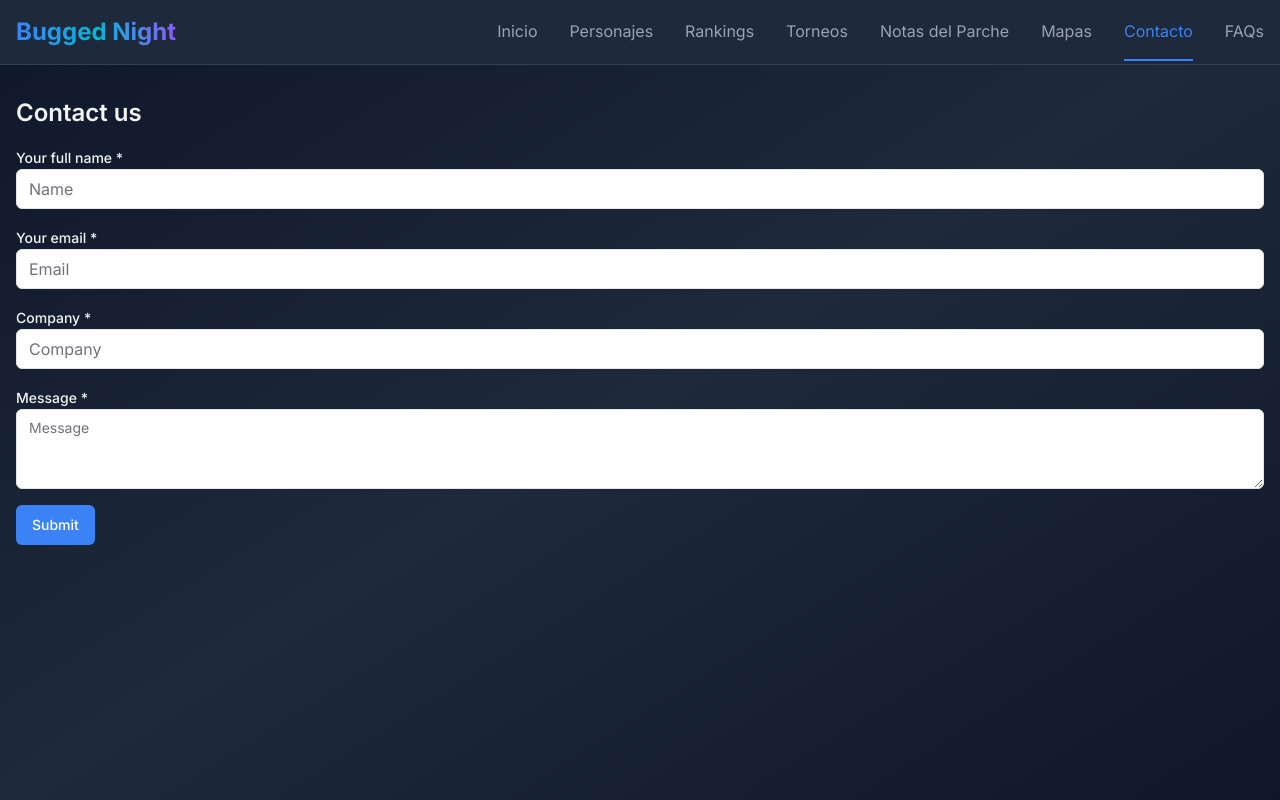
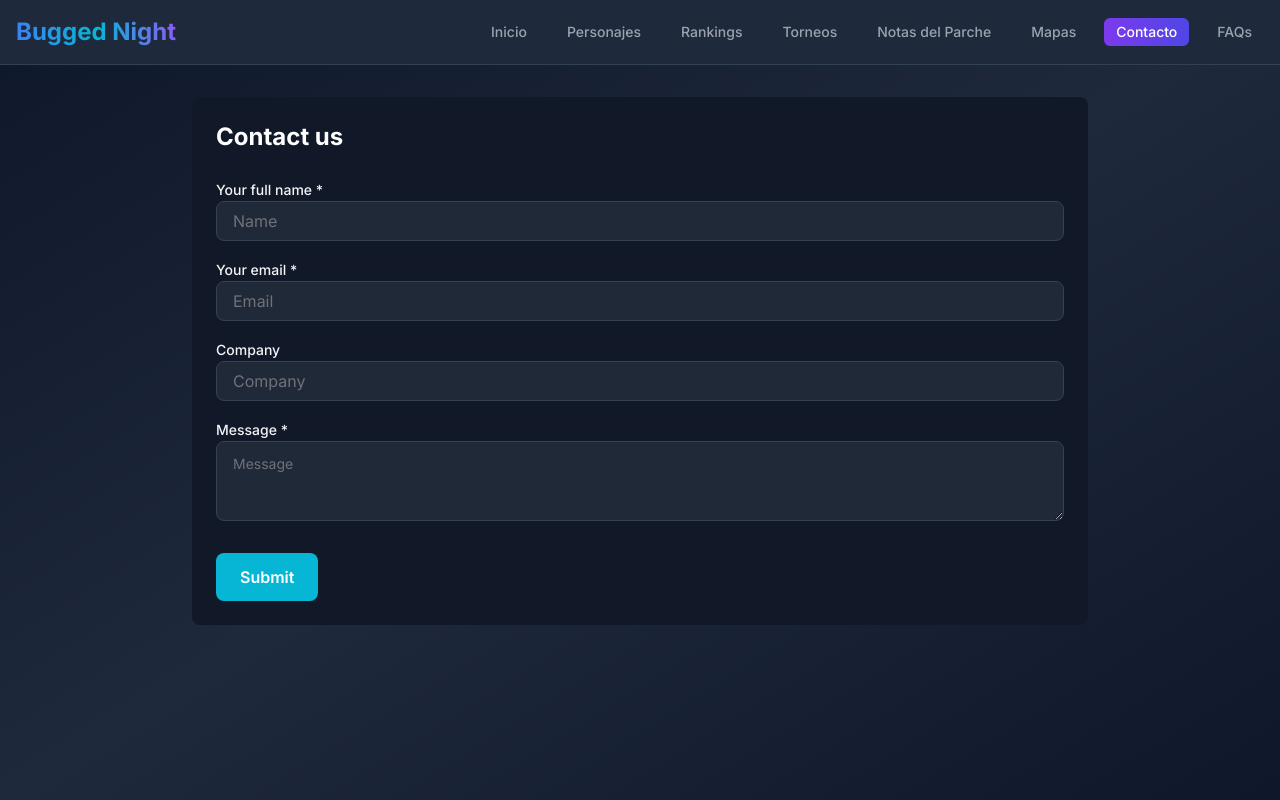
Before and after one commit to shodrig0/bugged-night-blog, a React (Vite) app: page /contactform in a window 1280 px wide. Built offline with nearby package versions, Linux system fonts and the light colour scheme; no server answers; what @cosmicjs/sdk would draw is missing.

Commit message:
cambios nav,contact,carrusel

```diff
--- /dev/null
+++ b/cosmic/blocks/contact-form/AnimatedField.tsx
@@ -0,0 +1,41 @@
+"use client"
+import React, { useState } from "react"
+import { motion } from "framer-motion"
+import { Label } from "../../elements/Label"
+interface AnimatedFieldProps {
+  label: string
+  id: string
+  children: React.ReactNode
+}
+
+export default function AnimatedField({ label, id, children }: AnimatedFieldProps) {
+  const [focused, setFocused] = useState(false)
+
+  return (
+    <motion.div
+      className="relative"
+      initial="hidden"
+      animate="visible"
+      variants={{
+        hidden: { opacity: 0, y: 20 },
+        visible: { opacity: 1, y: 0 },
+      }}
+    >
+      <Label htmlFor={id}>{label}</Label>
+      <motion.div
+        className="rounded-lg"
+        animate={
+          focused
+            ? { boxShadow: "0 0 0 3px rgba(99,102,241,0.6)" }
+            : { boxShadow: "0 0 0 0px rgba(0,0,0,0)" }
+        }
+        transition={{ duration: 0.3 }}
+      >
+        {React.cloneElement(children as React.ReactElement, {
+          onFocus: () => setFocused(true),
+          onBlur: () => setFocused(false),
+        })}
+      </motion.div>
+    </motion.div>
+  )
+}
--- a/cosmic/blocks/contact-form/ContactForm.tsx
+++ b/cosmic/blocks/contact-form/ContactForm.tsx
@@ -2,18 +2,13 @@
 
 import { useState } from "react"
 import { CheckCircle, Loader2, XCircle } from "lucide-react"
+import { motion, AnimatePresence } from "framer-motion"
+
+import { Input } from "../../elements/Input"
+import { Textarea } from "../../elements/TextArea"
+import { addSubmission, AddSubmissionType } from "./actions"
 import { cn } from "../../utils"
-
-import { Button } from '../../elements/Button'
-import { Input } from '../../elements/Input'
-import { Label } from '../../elements/Label'
-import { Textarea } from '../../elements/TextArea'
-// import * as utils from '../../utils'
-// import * as actions from './actions'
-import {
-  addSubmission,
-  AddSubmissionType,
-} from "./actions"
+import AnimatedField from "./AnimatedField"
 
 export function ContactForm({ className }: { className?: string }) {
   const [name, setName] = useState("")
@@ -21,34 +16,30 @@ export function ContactForm({ className }: { className?: string }) {
   const [company, setCompany] = useState("")
   const [message, setMessage] = useState("")
   const [submitting, setSubmitting] = useState(false)
-  const [sumbitted, setSubmitted] = useState(false)
+  const [submitted, setSubmitted] = useState(false)
   const [error, setError] = useState(false)
+
   async function handleSubmitComment(e: React.SyntheticEvent) {
     e.preventDefault()
     setError(false)
     setSubmitting(true)
+
     if (!name.trim() || !email.trim() || !message.trim()) {
       setSubmitting(false)
       setError(true)
       return
     }
+
     const newSubmission: AddSubmissionType = {
       type: "form-submissions",
       title: name,
-      metadata: {
-        email,
-        company,
-        message,
-      },
+      metadata: { email, company, message },
     }
+
     try {
       const res = await addSubmission(newSubmission)
-      if (!res.object) {
-        setSubmitting(false)
-        setError(true)
-        return
-      } else {
-        setSubmitting(false)
+      if (!res.object) throw new Error("No response")
+
       setSubmitted(true)
       setTimeout(() => {
         setSubmitted(false)
@@ -57,99 +48,137 @@ export function ContactForm({ className }: { className?: string }) {
         setCompany("")
         setMessage("")
       }, 3000)
-      }
-    } catch (err) {
+    } catch {
+      setError(true)
+    } finally {
       setSubmitting(false)
-      setError(true)
-      return
     }
   }
-  function handleChangeName(e: React.SyntheticEvent) {
-    const target = e.target as HTMLInputElement
-    setName(target.value)
-  }
-  function handleChangeEmail(e: React.SyntheticEvent) {
-    const target = e.target as HTMLInputElement
-    setEmail(target.value)
-  }
-  function handleChangeCompany(e: React.SyntheticEvent) {
-    const target = e.target as HTMLInputElement
-    setCompany(target.value)
-  }
-  function handleChangeMessage(e: React.SyntheticEvent) {
-    const target = e.target as HTMLInputElement
-    setMessage(target.value)
-  }
+
   return (
-    <div className={cn("mb-8", className)}>
-      <h2 className="mb-4 text-2xl">Contact us</h2>
+    <motion.div
+      initial={{ opacity: 0, y: 40 }}
+      animate={{ opacity: 1, y: 0 }}
+      transition={{ duration: 0.6, ease: "easeOut" }}
+      className={cn("max-w-4xl mx-auto bg-gray-900 p-6 rounded-lg", className)}
+    >
+      <h2 className="mb-6 text-2xl font-bold text-white">Contact us</h2>
+
+      {/* Error */}
+      <AnimatePresence>
         {error && (
-        <div className="mb-4 flex rounded-xl border border-red-500 p-8">
-          <XCircle className="relative top-1 mr-4 h-4 w-4 shrink-0 text-red-500" />
+          <motion.div
+            key="error"
+            initial={{ opacity: 0, y: -10 }}
+            animate={{ opacity: 1, y: 0 }}
+            exit={{ opacity: 0, y: -10 }}
+            transition={{ duration: 0.3 }}
+            className="mb-4 flex rounded-xl border border-red-500 p-4 bg-red-900/20 text-red-400"
+          >
+            <XCircle className="mr-2 h-5 w-5 shrink-0" />
+            <span>
               There was an error with your request. Make sure all fields are valid.
-        </div>
+            </span>
+          </motion.div>
         )}
-      {sumbitted ? (
-        <div className="flex rounded-xl border border-green-500 p-8">
-          <CheckCircle className="relative top-1 mr-4 h-4 w-4 shrink-0 text-green-500" />
-          Message submitted.
-        </div>
-      ) : (
-        <>
-          <div className="mb-4">
-            <Label htmlFor="name">Your full name *</Label>
+      </AnimatePresence>
+
+      {/* Success */}
+      <AnimatePresence>
+        {submitted && (
+          <motion.div
+            key="success"
+            initial={{ opacity: 0, scale: 0.9 }}
+            animate={{ opacity: 1, scale: 1 }}
+            exit={{ opacity: 0, scale: 0.9 }}
+            transition={{ duration: 0.4 }}
+            className="flex rounded-xl border border-green-500 p-4 bg-green-900/20 text-green-400"
+          >
+            <CheckCircle className="mr-2 h-5 w-5 shrink-0" />
+            <span>Message submitted successfully 🎉</span>
+          </motion.div>
+        )}
+      </AnimatePresence>
+
+      {!submitted && (
+        <motion.form
+          onSubmit={handleSubmitComment}
+          className="space-y-4"
+          initial="hidden"
+          animate="visible"
+          variants={{
+            hidden: { opacity: 0 },
+            visible: { opacity: 1, transition: { staggerChildren: 0.15 } },
+          }}
+        >
+          <AnimatedField label="Your full name *" id="name">
             <Input
               id="name"
               placeholder="Name"
-              onChange={handleChangeName}
               value={name}
+              onChange={(e) => setName(e.target.value)}
+              className="w-full bg-gray-800 text-white px-4 py-3 rounded-lg border border-gray-700 focus:outline-none focus:border-cyan-500"
             />
-          </div>
-          <div className="mb-4">
-            <Label htmlFor="email">Your email *</Label>
+          </AnimatedField>
+
+          <AnimatedField label="Your email *" id="email">
             <Input
               id="email"
               placeholder="Email"
-              onChange={handleChangeEmail}
               value={email}
+              onChange={(e) => setEmail(e.target.value)}
+              className="w-full bg-gray-800 text-white px-4 py-3 rounded-lg border border-gray-700 focus:outline-none focus:border-cyan-500"
             />
-          </div>
-          <div className="mb-4">
-            <Label htmlFor="email">Company *</Label>
+          </AnimatedField>
+
+          <AnimatedField label="Company" id="company">
             <Input
               id="company"
               placeholder="Company"
-              onChange={handleChangeCompany}
               value={company}
+              onChange={(e) => setCompany(e.target.value)}
+              className="w-full bg-gray-800 text-white px-4 py-3 rounded-lg border border-gray-700 focus:outline-none focus:border-cyan-500"
             />
-          </div>
-          <div className="mb-4">
-            <Label htmlFor="message">Message *</Label>
+          </AnimatedField>
+
+          <AnimatedField label="Message *" id="message">
             <Textarea
               id="message"
               placeholder="Message"
-              onChange={handleChangeMessage}
               value={message}
+              onChange={(e) => setMessage(e.target.value)}
+              className="w-full bg-gray-800 text-white px-4 py-3 rounded-lg border border-gray-700 focus:outline-none focus:border-cyan-500"
             />
-          </div>
-          <div>
-            <Button
-              onClick={handleSubmitComment}
+          </AnimatedField>
+
+          {/* Botón animado */}
+          <motion.div
+            variants={{ hidden: { opacity: 0, y: 20 }, visible: { opacity: 1, y: 0 } }}
+            className="pt-4"
+          >
+            <motion.button
               type="submit"
               disabled={submitting}
+              className="bg-cyan-500 hover:bg-cyan-600 text-white px-6 py-3 rounded-lg font-semibold disabled:opacity-50 focus:outline-none"
+              whileHover={{
+                scale: 1.05,
+                boxShadow: "0px 0px 16px rgba(34, 211, 238, 0.6)",
+              }}
+              whileTap={{ scale: 0.95 }}
+              transition={{ type: "spring", stiffness: 300, damping: 20 }}
             >
               {submitting ? (
                 <>
-                  <Loader2 className="mr-2 h-4 w-4 animate-spin" />
+                  <Loader2 className="mr-2 h-4 w-4 inline-block animate-spin" />
                   Submitting...
                 </>
               ) : (
-                `Submit`
+                "Submit"
               )}
-            </Button>
-          </div>
-        </>
+            </motion.button>
+          </motion.div>
+        </motion.form>
       )}
-    </div>
+    </motion.div>
   )
 }
--- a/package.json
+++ b/package.json
@@ -20,6 +20,7 @@
         "class-variance-authority": "^0.7.1",
         "clsx": "^2.1.1",
         "date-fns": "^3.0.0",
+        "framer-motion": "^12.23.22",
         "lucide-react": "^0.544.0",
         "react": "^18.2.0",
         "react-dom": "^18.2.0",
--- a/src/components/Navigation.tsx
+++ b/src/components/Navigation.tsx
@@ -1,53 +1,71 @@
-import { Link, useLocation } from 'react-router-dom'
+import { Link, useLocation } from "react-router-dom"
+import { motion } from "framer-motion"
 
 export default function Navigation() {
   const location = useLocation()
 
-    const isActive = (path: string) => {
-        return location.pathname === path
-            ? 'text-primary border-b-2 border-primary'
-            : 'text-gray-400 hover:text-gray-100'
-    }
+  const links = [
+    { path: "/", label: "Inicio" },
+    { path: "/characters", label: "Personajes" },
+    { path: "/rankings", label: "Rankings" },
+    { path: "/tournaments", label: "Torneos" },
+    { path: "/patch-notes", label: "Notas del Parche" },
+    { path: "/maps", label: "Mapas" },
+    { path: "/contactform", label: "Contacto" },
+    { path: "/faqs", label: "FAQs" },
+  ]
 
   return (
     <nav className="bg-dark-lighter border-b border-dark-border">
       <div className="container mx-auto px-4">
         <div className="flex items-center justify-between h-16">
           <Link to="/" className="flex items-center space-x-2">
-                        <span className="text-2xl font-bold gradient-text">Bugged Night</span>
+            <span className="text-2xl font-bold gradient-text">
+              Bugged Night
+            </span>
           </Link>
 
-                    <div className="hidden md:flex space-x-8">
-                        <Link to="/" className={`${isActive('/')} transition-colors duration-200 py-4`}>
-                            Inicio
+          <div className="hidden md:flex space-x-4 relative">
+            {links.map((link) => {
+              const isActive = location.pathname === link.path
+              return (
+                <Link
+                  key={link.path}
+                  to={link.path}
+                  className={`relative px-3 py-1 rounded-md text-sm font-medium transition-colors duration-200 ${
+                    isActive
+                      ? "text-white"
+                      : "text-gray-400 hover:text-gray-100"
+                  }`}
+                >
+                  <span className="relative z-10">{link.label}</span>
+                  {isActive && (
+                    <motion.span
+                      layoutId="nav-pill"
+                      transition={{ type: "spring", duration: 0.5 }}
+                      className="absolute inset-0 z-0 bg-gradient-to-r from-violet-600 to-indigo-600 rounded-md"
+                    />
+                  )}
                 </Link>
-                        <Link to="/characters" className={`${isActive('/characters')} transition-colors duration-200 py-4`}>
-                            Personajes
-                        </Link>
-                        <Link to="/rankings" className={`${isActive('/rankings')} transition-colors duration-200 py-4`}>
-                            Rankings
-                        </Link>
-                        <Link to="/tournaments" className={`${isActive('/tournaments')} transition-colors duration-200 py-4`}>
-                            Torneos
-                        </Link>
-                        <Link to="/patch-notes" className={`${isActive('/patch-notes')} transition-colors duration-200 py-4`}>
-                            Notas del Parche
-                        </Link>
-                        <Link to="/maps" className={`${isActive('/maps')} transition-colors duration-200 py-4`}>
-                            Mapas
-                        </Link>
-                        <Link to="/contactform" className={`${isActive('/contactform')} transition-colors duration-200 py-4`}>
-                            Contacto
-                        </Link>
-                        <Link to="/faqs" className={`${isActive('/faqs')} transition-colors duration-200 py-4`}>
-                            FAQs
-                        </Link>
+              )
+            })}
           </div>
 
+          {/* Mobile menu button (aún sin animación) */}
           <div className="md:hidden">
             <button className="text-gray-400 hover:text-gray-100">
-                            <svg className="w-6 h-6" fill="none" stroke="currentColor" viewBox="0 0 24 24">
-                                <path strokeLinecap="round" strokeLinejoin="round" strokeWidth={2} d="M4 6h16M4 12h16M4 18h16" />
+              <svg
+                className="w-6 h-6"
+                fill="none"
+                stroke="currentColor"
+                viewBox="0 0 24 24"
+              >
+                <path
+                  strokeLinecap="round"
+                  strokeLinejoin="round"
+                  strokeWidth={2}
+                  d="M4 6h16M4 12h16M4 18h16"
+                />
               </svg>
             </button>
           </div>
```
Also changed, not shown: src/components/Carrusel.tsx (+90 -9 lines), src/index.css (+16 -21 lines), src/pages/Home.tsx (+15 -52 lines), src/utils/newHelpers.tsx (renamed from src/utils/newHrlpers.tsx), 1 other file (tests, documents, lock files or other folders). Lines whose indentation alone changed are shown as unchanged.
